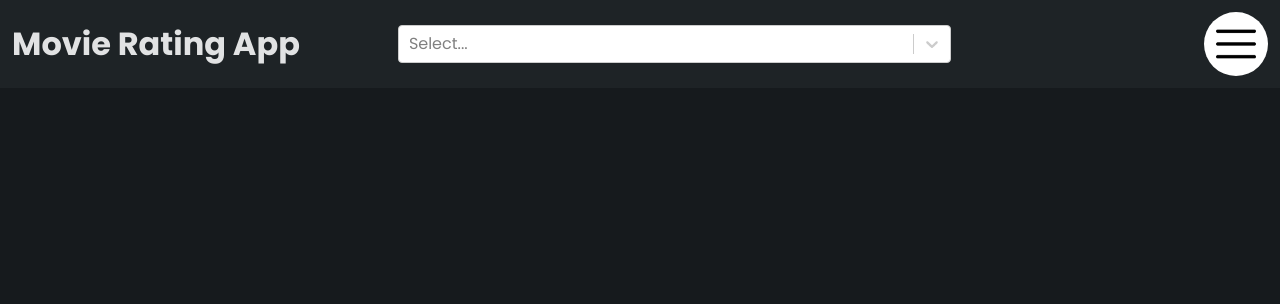
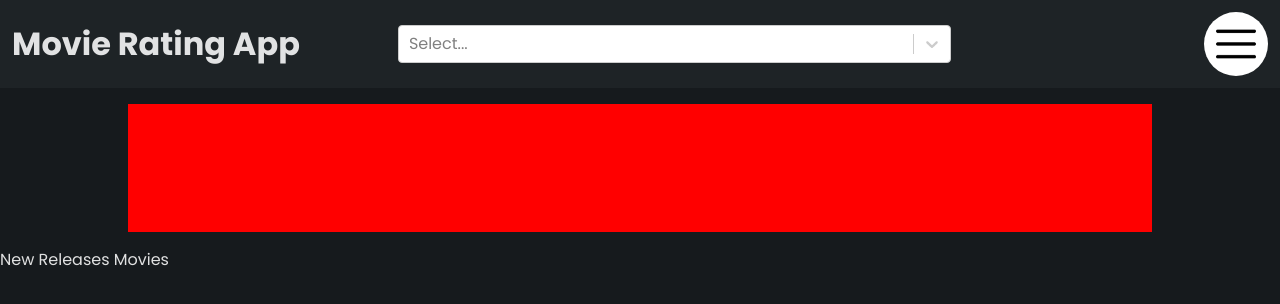
Before and after one commit to DeveshKrishan/Cine-Score-App, a React (Vite) app in the folder vite-project/: page / in a window 1280 px wide. Shown: the top 304 px of the page. Built offline with nearby package versions, Linux system fonts and the light colour scheme.

Commit message:
UI Edits

```diff
--- /dev/null
+++ b/vite-project/src/HomePage.css
@@ -0,0 +1,16 @@
+.HomePage{
+    height: 100vh;
+    weight: 100vw;
+}
+.ad{
+    width: 100%;
+    height: 20vh;
+    display: flex;
+    justify-content: center;
+    align-items: center;
+}
+.ad-content{
+    background-color: red;
+    width: 80%;
+    height: 80%;
+}
--- a/vite-project/src/HomePage.tsx
+++ b/vite-project/src/HomePage.tsx
@@ -1,10 +1,17 @@
-import Navbar from "./components/ Navbar"
-
+import Navbar from "./components/ Navbar";
+import './HomePage.css';
 function HomePage(){
 
     return (
-        <div className="">
+        <div className="HomePage">
             <Navbar/>
+            <div  className="ad">
+                <div className="ad-content"></div>
+            </div>
+
+            <div className="New-Release">
+                <h1>New Releases Movies</h1>
+            </div>
         </div>
     )
 }
```
